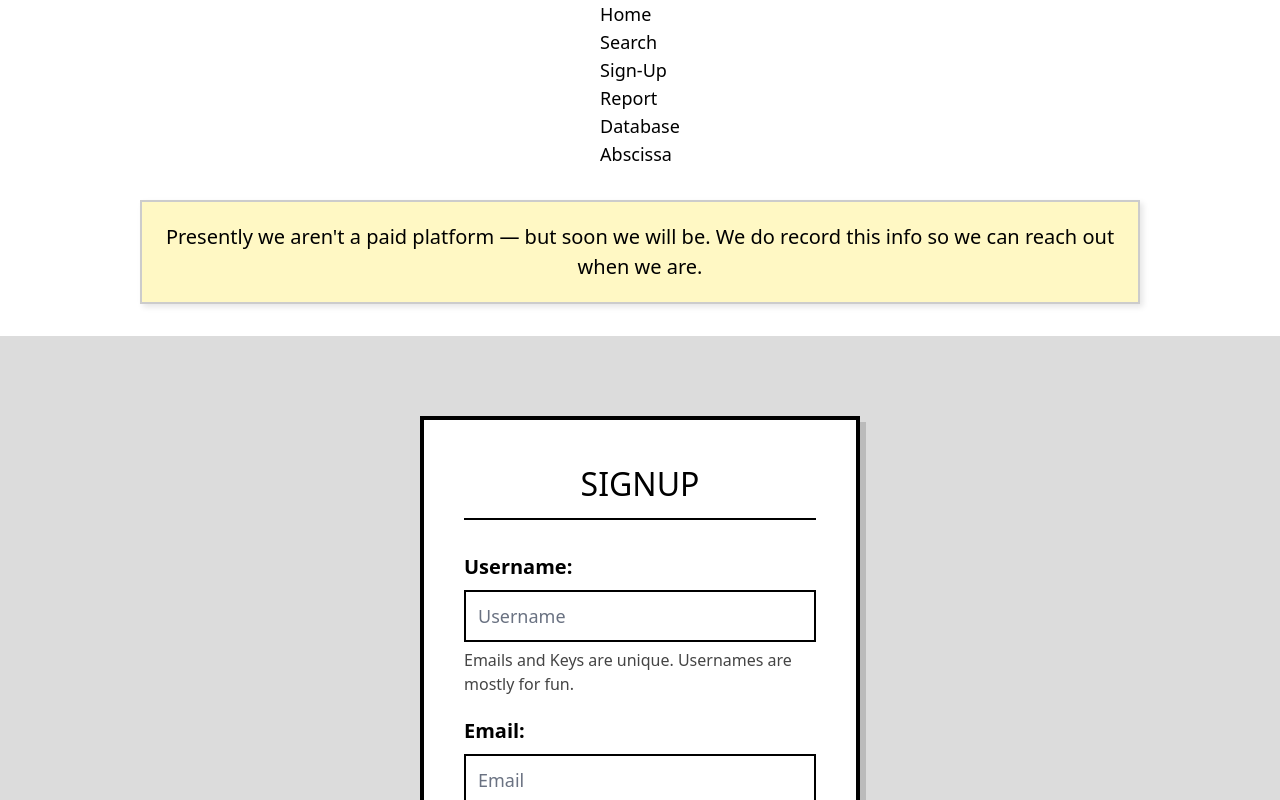
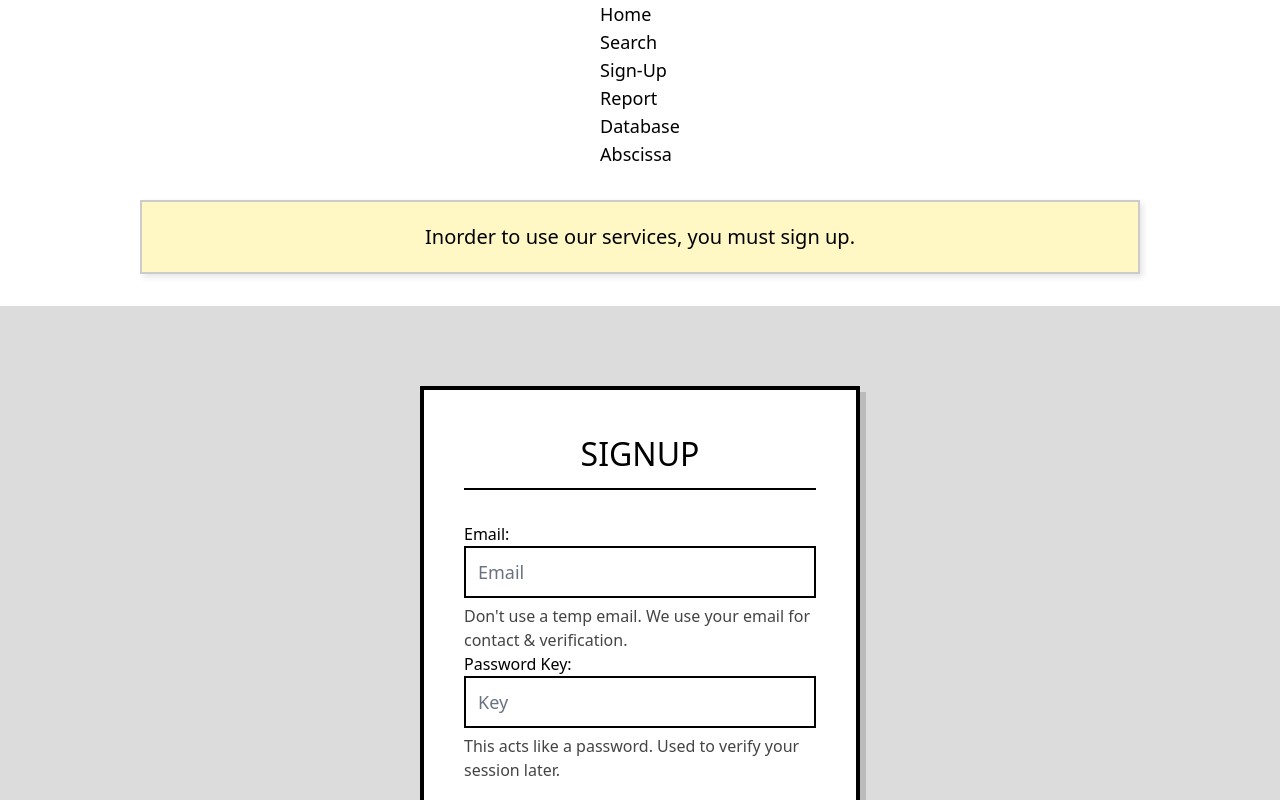
Before and after one commit to KilroyWasHere-cs-j/Serca-web, a SvelteKit app in the folder serca-web/: page /sign-up in a window 1280 px wide. Shown: the top 800 px of the page. Built offline with nearby package versions, Linux system fonts and the light colour scheme.

Commit message:
Now the success and fail messages work

```diff
--- a/serca-web/src/routes/api/data/submit/+server.ts
+++ b/serca-web/src/routes/api/data/submit/+server.ts
@@ -32,10 +32,7 @@ export async function POST({ request }) {
 		if (result.rowCount === 0) {
 			return json({ error: 'User with this email or key already exists.' }, { status: 409 });
 		}
-
-		return json({ user: result.rows[0] });
-		console.log(result.rows[0]);
-		console.log('Sent to db');
+		return json({ success: true });
 	} catch (err: any) {
 		console.error('DB Error:', err?.message || err);
 		return json({ error: 'Internal Server Error' }, { status: 500 });
--- a/serca-web/src/routes/sign-up/+page.svelte
+++ b/serca-web/src/routes/sign-up/+page.svelte
@@ -2,11 +2,17 @@
 	import Navbar from '../../components/Navbar.svelte';
 	import * as CryptoJS from 'crypto-js';
 
-	let username = '';
+	let username = 'WEB';
 	let email = '';
 	let key = '';
+	let success = false;
+	let showSuccess = false;
 
 	async function handleSubmit() {
+		let result = await createUser();
+	}
+
+	async function createUser() {
 		console.log('Pushing data to backend');
 		let ekey = encryptKey(key);
 		console.log(ekey);
@@ -22,8 +28,12 @@
 
 		if (res.ok) {
 			console.log('Signup successful:', data);
+			success = true;
+			showSuccess = true;
 		} else {
 			console.error('Signup failed:', data.message);
+			success = false;
+			showSuccess = true;
 		}
 	}
 
@@ -36,27 +46,31 @@
 <Navbar />
 
 <div class="notice">
-	<h1>
-		Presently we aren't a paid platform — but soon we will be. We do record this info so we can
-		reach out when we are.
-	</h1>
+	<h1>Inorder to use our services, you must sign up.</h1>
 </div>
+
+{#if success && showSuccess}
+	<div class="text-red m-4 flex w-full flex-col justify-center p-4">
+		<h1 class="flex justify-center text-4xl text-green-600">Signup Successful!!</h1>
+	</div>
+{/if}
+
+{#if !success && showSuccess}
+	<div class="text-red m-4 flex w-full flex-col justify-center p-4">
+		<h1 class="flex justify-center text-4xl text-red-600">Signup Failed!!</h1>
+	</div>
+{/if}
 
 <div class="page-wrapper">
 	<form on:submit|preventDefault={handleSubmit} class="signup-form">
 		<h2>Signup</h2>
 
-		<label>Username:</label>
-		<input type="text" placeholder="Username" bind:value={username} required />
-
-		<p class="note">Emails and Keys are unique. Usernames are mostly for fun.</p>
-
-		<label>Email:</label>
+		<h1>Email:</h1>
 		<input type="email" placeholder="Email" bind:value={email} required />
 
-		<p class="note">Don't use GuerrillaMail. We use your email for contact & verification.</p>
+		<p class="note">Don't use a temp email. We use your email for contact & verification.</p>
 
-		<label>Password Key:</label>
+		<h1>Password Key:</h1>
 		<input type="password" placeholder="Key" bind:value={key} required />
 		<p class="note">This acts like a password. Used to verify your session later.</p>
 
```
